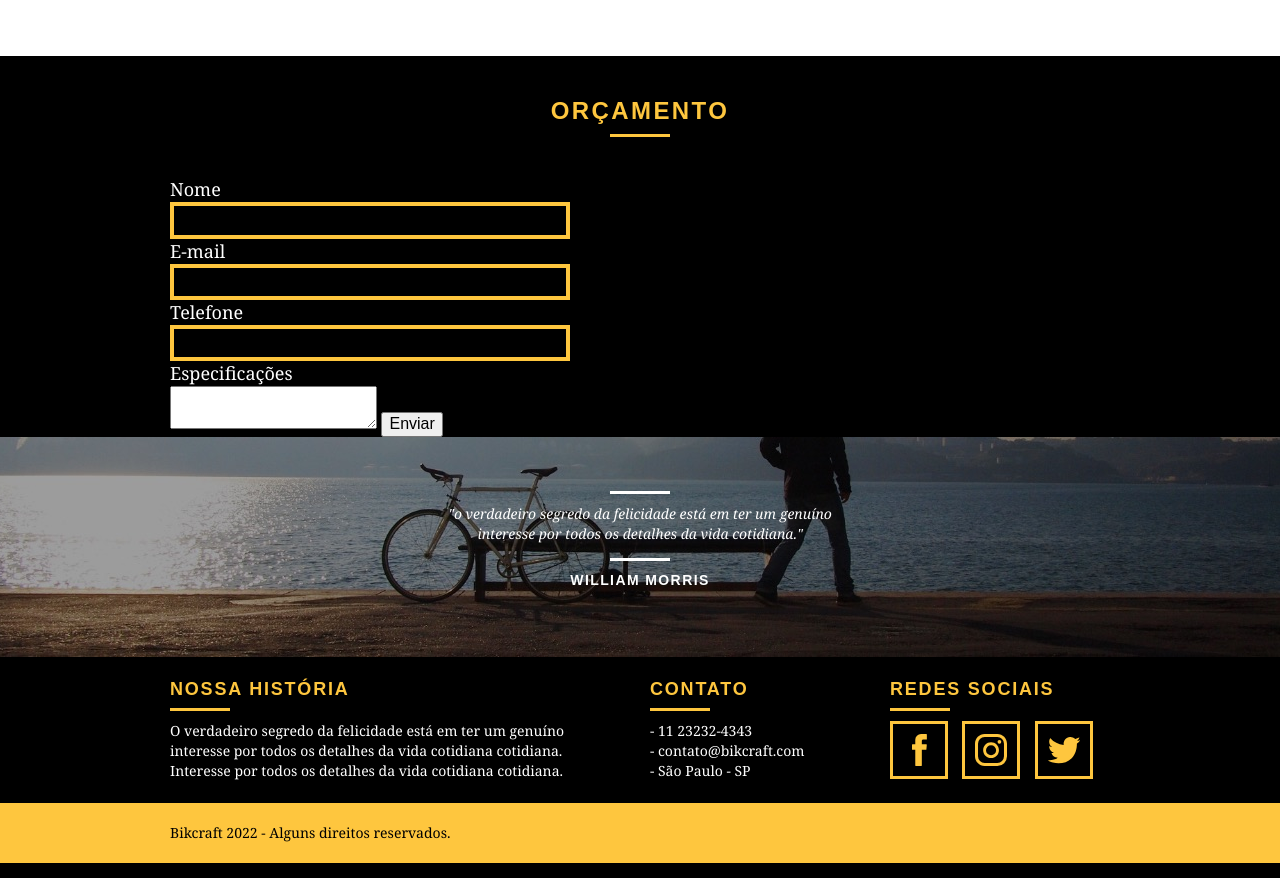
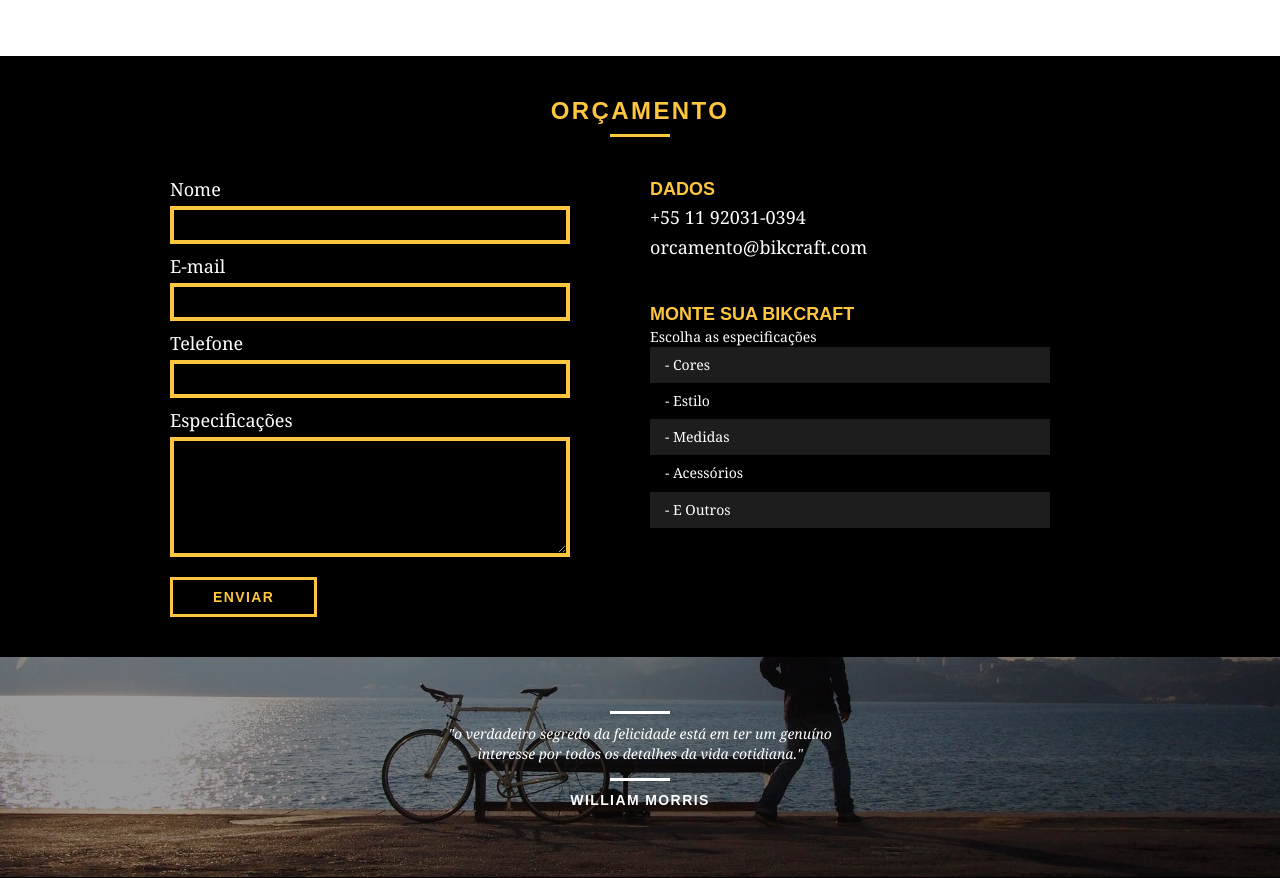
Before and after one commit to Myhtz/bikcraft-1.0, a PHP site: page /produtos.html in a window 1280 px wide. Shown: the part 2174-3052 px from the top of the page. Run offline with PHP 8.4, Linux system fonts and the light colour scheme.

Commit message:
Pagina de produtos finalizada

```diff
--- a/produtos.html
+++ b/produtos.html
@@ -123,12 +123,12 @@
         <input type="text" id="telefone">
         <label for="espec">Especificações</label>
         <textarea id="espec"></textarea>
-        <button type="submit">Enviar</button>
+        <button type="submit" class="btn">Enviar</button>
       </form>
       <div class="orcamento_dados grid-8">
         <h3>Dados</h3>
         <span>+55 11 92031-0394</span>
-        <span>orcamento@bikcraft.com</span>
+        <span class="dados_email">orcamento@bikcraft.com</span>
         <h3>Monte sua Bikcraft</h3>
         <p>Escolha as especificações</p>
         <ul>
--- a/web/css/produtos.css
+++ b/web/css/produtos.css
@@ -76,7 +76,7 @@ background-size: cover;
   background: #000000;
   width: 100%;
   margin-top: 60px;
-  padding-top: 40px;
+  padding: 40px 0;
 }
 
 .orcamento h2 {
@@ -97,6 +97,7 @@ background-size: cover;
   font-family: Georgia, 'Times New Roman', Times, serif;
   font-size: 18px;
   line-height: 25px;
+  margin-bottom: 4px;
 }
 
 .form input{
@@ -105,6 +106,69 @@ background-size: cover;
   border: 4px solid #fec63e;
   background: none;
   color: #ffffff;
-  padding: 5px 0;
+  padding: 7px 10px;
+  margin-bottom: 10px;
   outline: none;
+  font-size: 14px;
+  font-family: Georgia, 'Times New Roman', Times, serif;
 }
+
+.form textarea{
+  display: block;
+  width: 100%;
+  height: 120px;
+  border: 4px solid #fec63e;
+  background: none;
+  color: #ffffff;
+  padding: 7px 10px;
+  margin-bottom: 20px;
+  outline: none;
+  font-size: 14px;
+  font-family: Georgia, 'Times New Roman', Times, serif;
+}
+
+.form button {
+  background: none;
+  padding: 7px 40px;
+}
+
+.orcamento_dados {
+  color:#ffffff
+}
+
+.orcamento_dados h3 {
+  font-size: 18px;
+  text-transform: uppercase;
+  color: #fec63e;
+  line-height: 25px;
+  font-weight: bold;
+}
+
+.orcamento_dados span {
+  display: block;
+  font-size: 18px;
+  font-family: Georgia, 'Times New Roman', Times, serif;
+  line-height: 30px;
+}
+
+.dados_email {
+  margin-bottom: 40px;
+}
+
+.orcamento_dados ul {
+  padding-right: 60px;
+}
+
+.orcamento_dados ul li {
+  font-family: Georgia, 'Times New Roman', Times, serif;
+  font-size: 14px;
+  padding: 10px 15px;
+}
+
+.orcamento_dados ul li:nth-child(odd) {
+  background: #1d1d1d;
+}
+
+.orcamento_dados p {
+  margin-top: 8px 0;
+}
```
